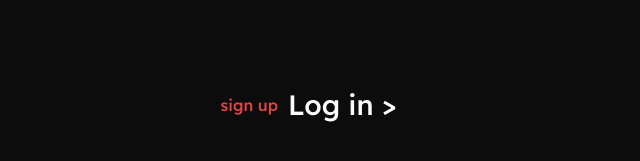
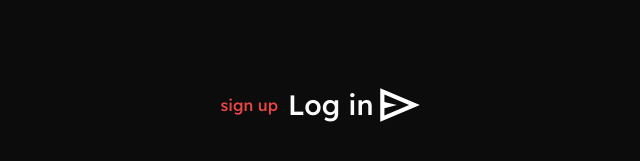
Before and after one commit to VoidOfMaya/litecome-front, a React (Vite) app: page /home in a window 1280 px wide. Shown: the part 295-456 px from the top of the page, without its empty margins (224-864 px from the left). Built offline with nearby package versions, Linux system fonts and the light colour scheme.

Commit message:
fix login screen now includes send icon and icon lights up on mouse over

```diff
--- a/src/components/signup/signup.jsx
+++ b/src/components/signup/signup.jsx
@@ -1,5 +1,5 @@
 import { useEffect, useRef, useState } from 'react'
-import sendSvg from '../../assets/icons/send.svg'
+import {SendIcon} from '../iconHelper';
 import style from './signup.module.css'
 import { LoginDialog, SignupDialog } from '../dialogs/dialogs';
 
@@ -8,6 +8,7 @@ const Signup = () =>{
     //handles dialog displays
     const [login, setLogin]= useState(false);
     const [signup, setSignup]= useState(false);
+    const [signupFocus, setSignupFocus] = useState(false);
     const loginRef = useRef(null);
     const signupRef= useRef(null) ;
 
@@ -44,10 +45,10 @@ const Signup = () =>{
                 <div className={style.signupRight}>
                     <div style={{fontSize: '28px'}}
                         onClick={()=>logInPrompt()}
-                    > Log in &gt;</div>
-                        <svg width="70" viewBox="0 0 24 24" fill="currentColor">
-                            <path d='../../assets/icons/send.svg' />
-                        </svg>
+                        onMouseEnter={()=>setSignupFocus(true)}
+                        onMouseLeave={()=>setSignupFocus(false)}
+                    > Log in</div>
+                        <SendIcon size={50} color={signupFocus? '#E84545': 'white'}/>
                 </div>
             </main>
             {login? (
```
